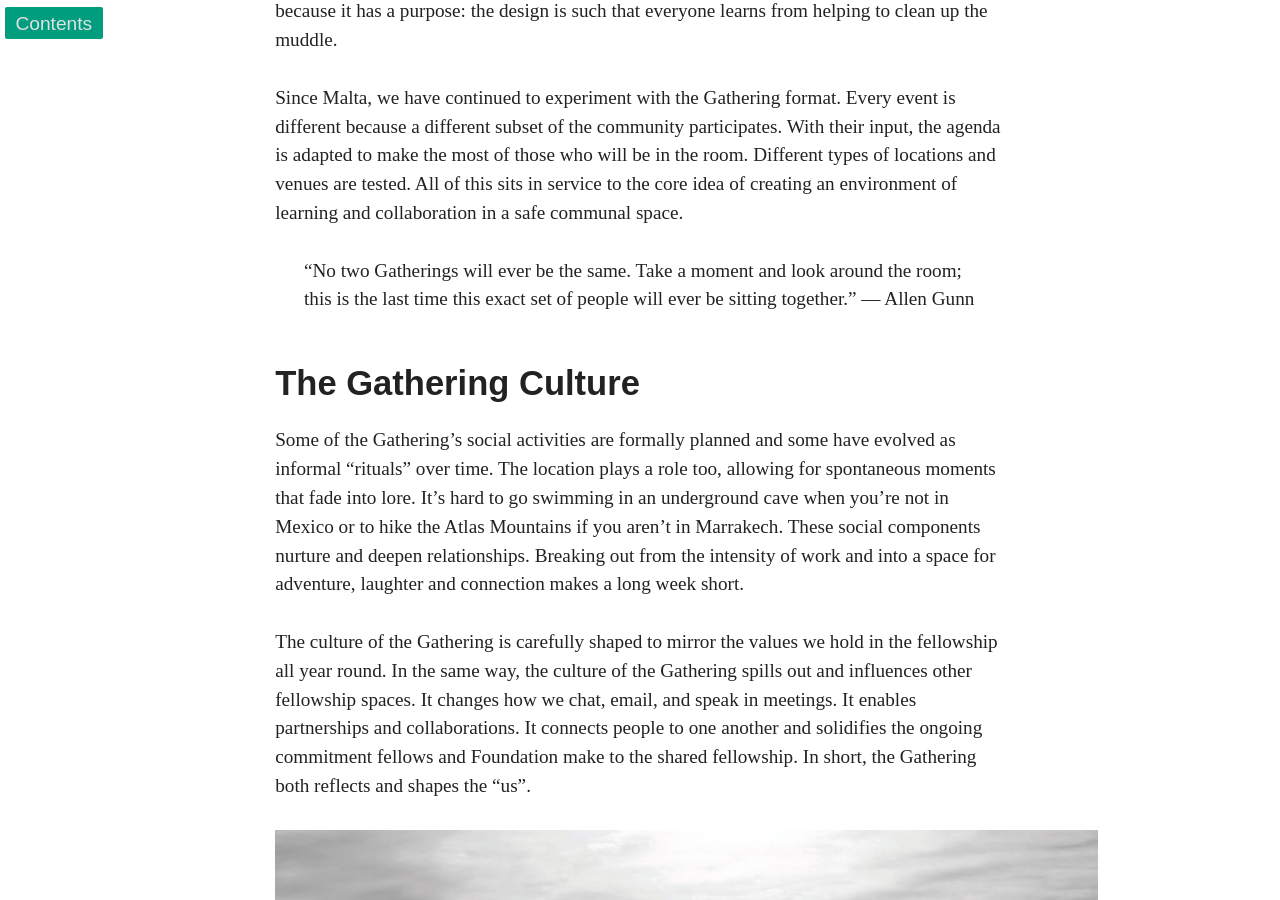
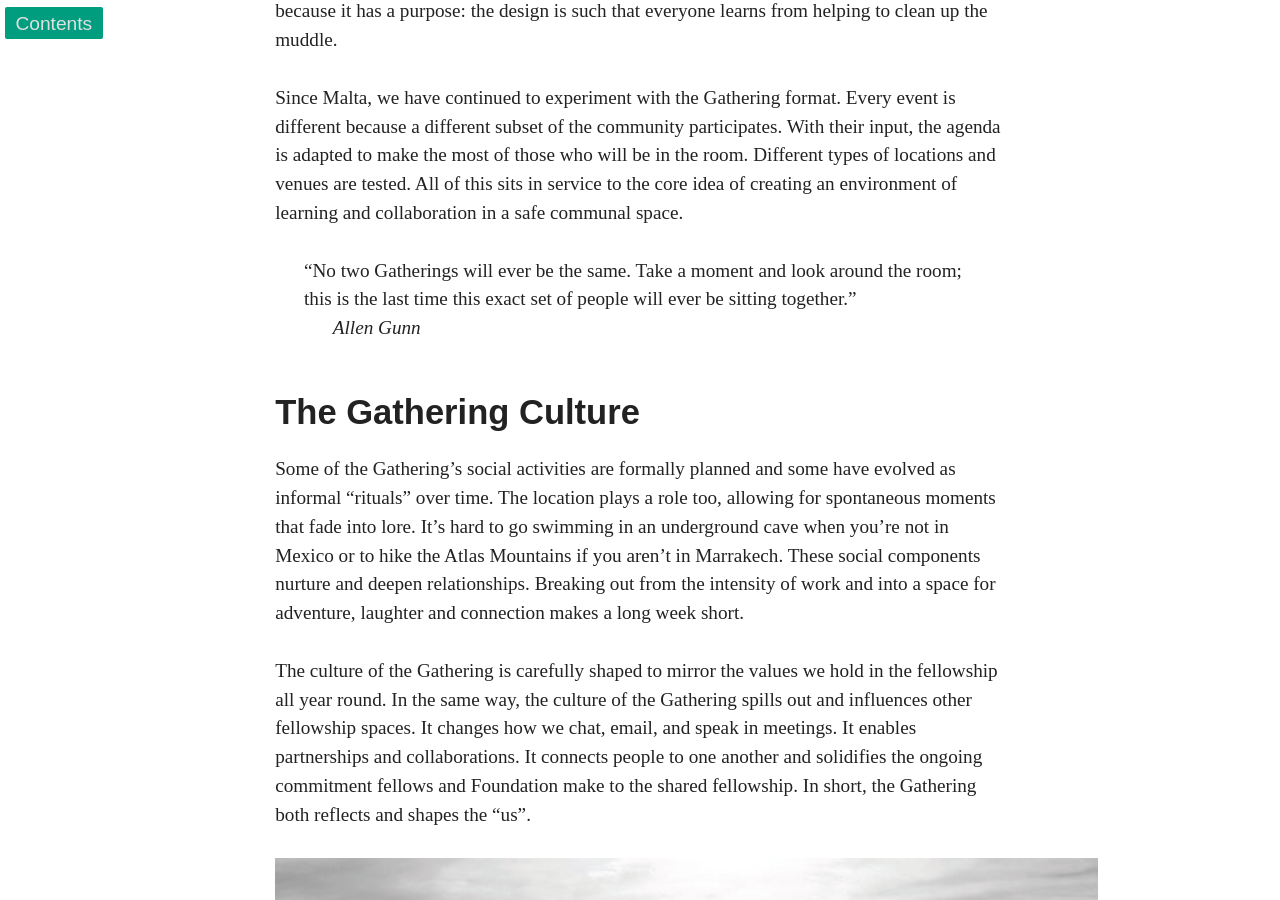
Before and after one commit to ShuttleworthFoundation/shuttleworth-foundation-shades-of-green, a Jekyll site: the page built from book/text/04-16.md, in a window 1280 px wide and 900 px high, scrolled down 3153 px. Built offline with Jekyll 4.4.1, drawn with Linux system fonts in a browser that asks for light colours; part of the change alters nothing that is shown.

```diff
--- a/book/text/04-16.md
+++ b/book/text/04-16.md
@@ -51,7 +51,7 @@ The format requires a leap of faith from new fellows, but the fellowship is ther
 
 Since Malta, we have continued to experiment with the Gathering format. Every event is different because a different subset of the community participates. With their input, the agenda is adapted to make the most of those who will be in the room. Different types of locations and venues are tested. All of this sits in service to the core idea of creating an environment of learning and collaboration in a safe communal space.
 
-> “No two Gatherings will ever be the same. Take a moment and look around the room; this is the last time this exact set of people will ever be sitting together.” — Allen Gunn
+> “No two Gatherings will ever be the same. Take a moment and look around the room; this is the last time this exact set of people will ever be sitting together.” *Allen Gunn*{:.source}
 
 ## The Gathering Culture
 
```
